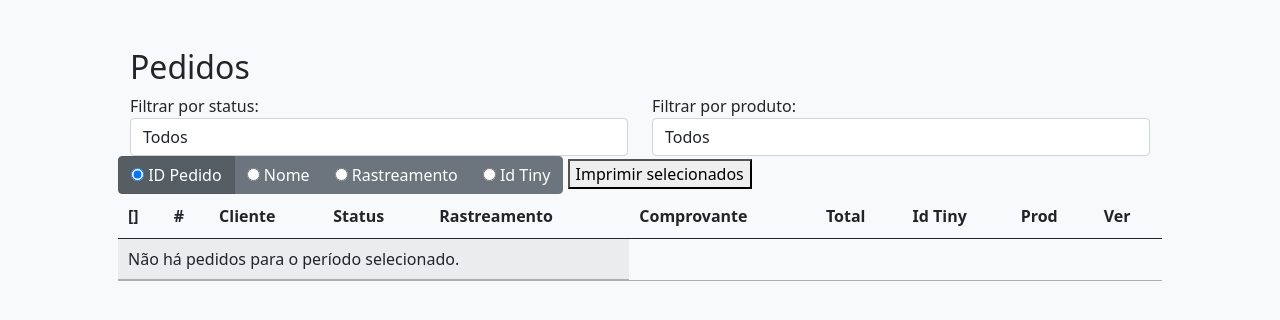
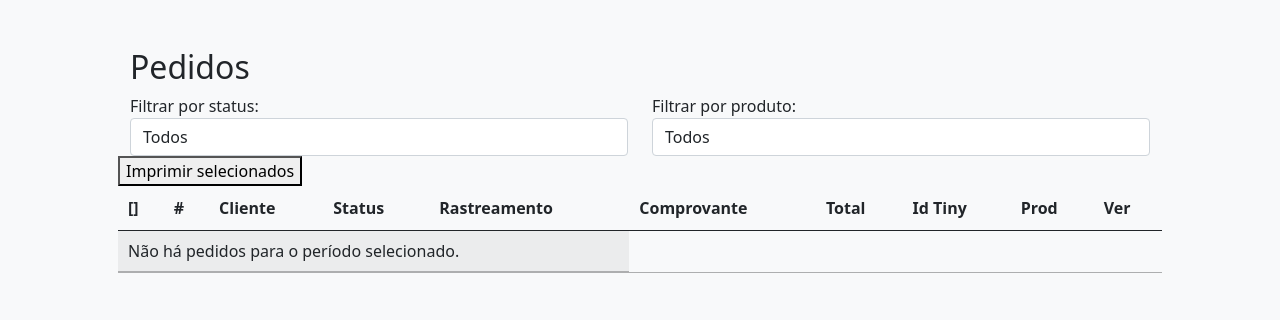
Before and after one commit to andregeraseev/xflavors_site_final, a Django app: page /administracao/dashboard_adm in a window 1280 px wide. Shown: the top 320 px of the page. Run offline with Django 4.2, Linux system fonts and the light colour scheme; the visitor is signed in with stand-in values (Sample User, id 1); data that the repository does not hold is empty; some libraries are stand-ins or nearby versions.

Commit message:
arrumando table

```diff
--- a/templates/administracao/dashboard_adm.html
+++ b/templates/administracao/dashboard_adm.html
@@ -36,27 +36,31 @@
 
 
 </div>
-<!--filtro search-->
-    <!-- Adicione os botões de opção de coluna -->
-    <div class="btn-group" data-toggle="buttons">
-        <label class="btn btn-secondary active">
-            <input type="radio" name="coluna" value="1" checked> ID Pedido
-        </label>
-        <label class="btn btn-secondary">
-            <input type="radio" name="coluna" value="2"> Nome
-        </label>
 
-        <label class="btn btn-secondary">
-            <input type="radio" name="coluna" value="4"> Rastreamento
-        </label>
-        <label class="btn btn-secondary">
-            <input type="radio" name="coluna" value="7"> Id Tiny
-        </label>
+<!--SELECT DO SEARCH-->
+
+
+<!--&lt;!&ndash;filtro search&ndash;&gt;-->
+<!--    &lt;!&ndash; Adicione os botões de opção de coluna &ndash;&gt;-->
+<!--    <div class="btn-group" data-toggle="buttons">-->
+<!--        <label class="btn btn-secondary active">-->
+<!--            <input type="radio" name="coluna" value="1" checked> ID Pedido-->
+<!--        </label>-->
 <!--        <label class="btn btn-secondary">-->
-<!--            <input type="radio" name="coluna" value="8"> Prod-->
+<!--            <input type="radio" name="coluna" value="2"> Nome-->
 <!--        </label>-->
-    </div>
 
+<!--        <label class="btn btn-secondary">-->
+<!--            <input type="radio" name="coluna" value="4"> Rastreamento-->
+<!--        </label>-->
+<!--        <label class="btn btn-secondary">-->
+<!--            <input type="radio" name="coluna" value="7"> Id Tiny-->
+<!--        </label>-->
+<!--&lt;!&ndash;        <label class="btn btn-secondary">&ndash;&gt;-->
+<!--&lt;!&ndash;            <input type="radio" name="coluna" value="8"> Prod&ndash;&gt;-->
+<!--&lt;!&ndash;        </label>&ndash;&gt;-->
+<!--    </div>-->
+<!--FIM DO SELECT DO SEARCH-->
 
     <!--    fim-->
     <!--    imprimir-->
```
